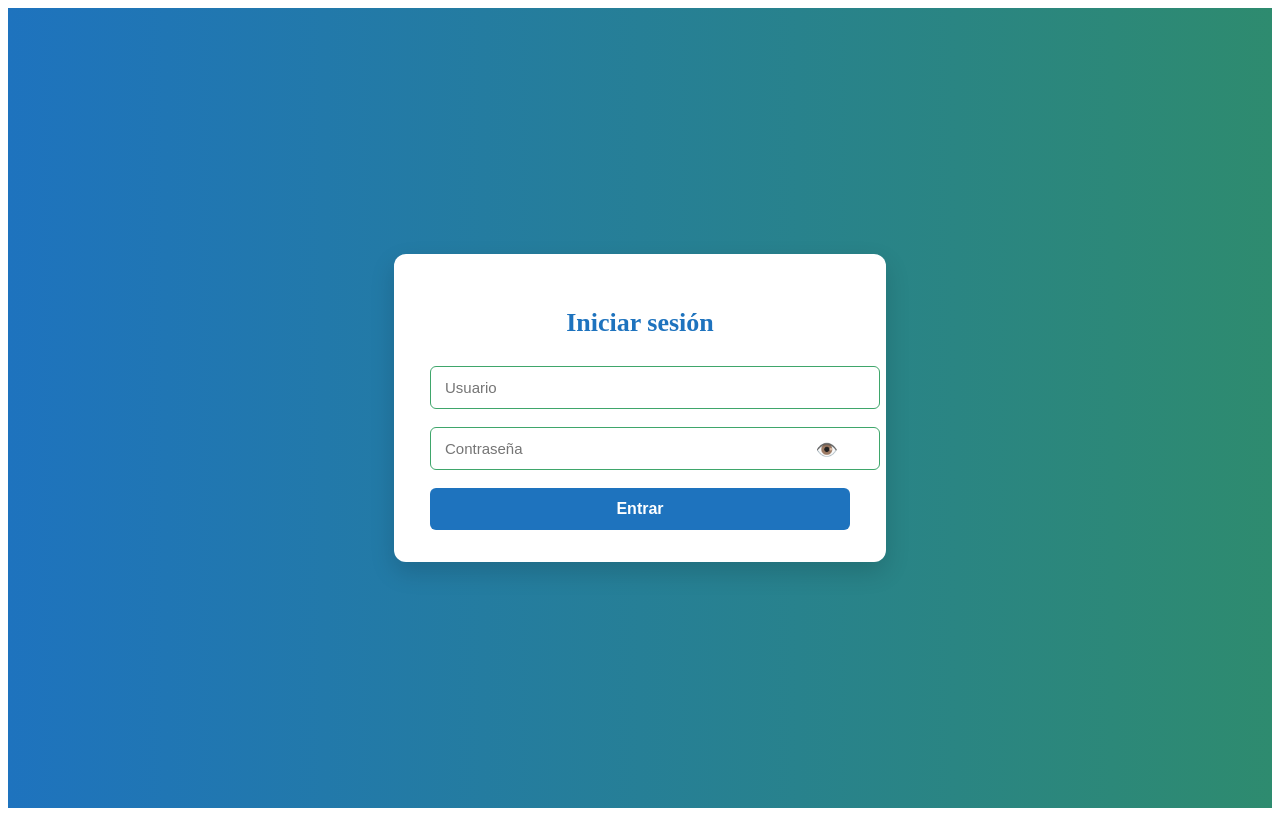
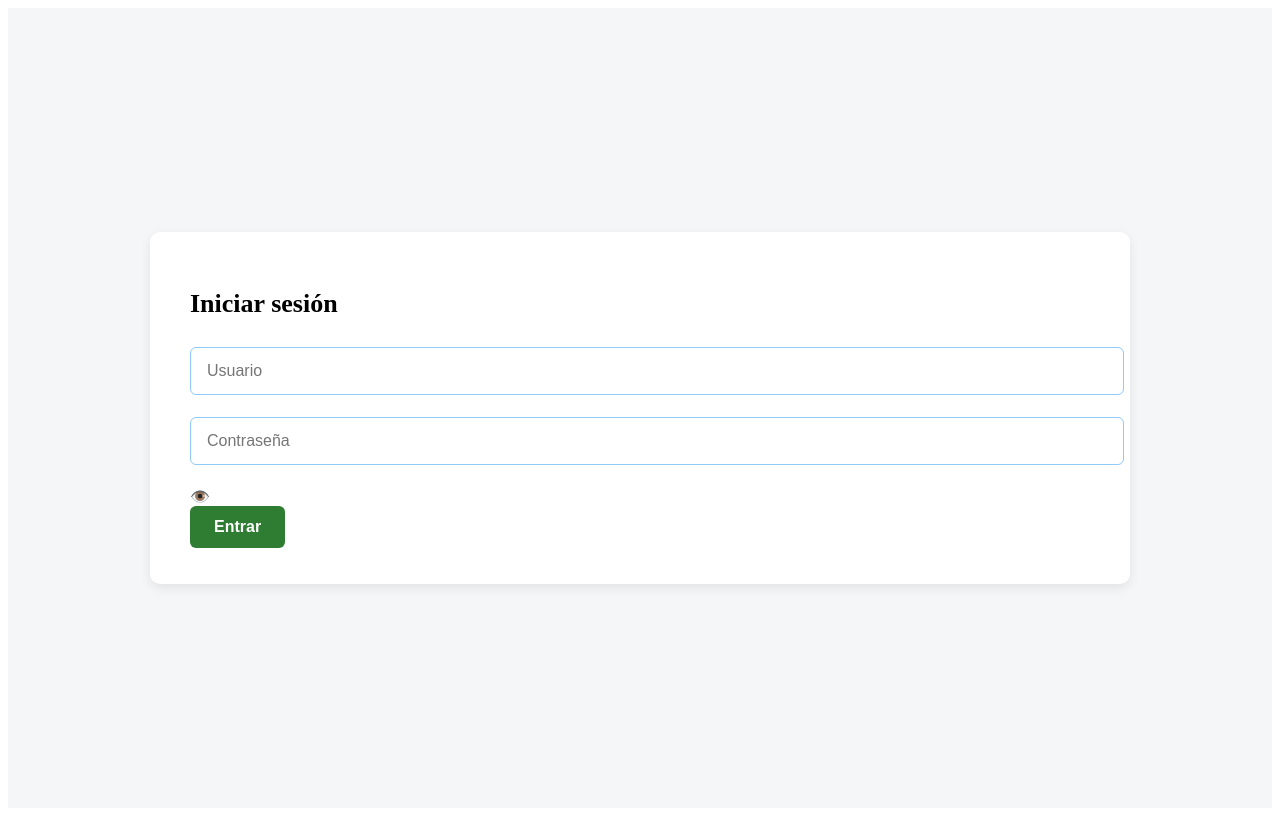
Before and after one commit to wandres2357-commits/sistemadegestioncitasmedicas, a React (Vite) app: page / in a window 1280 px wide. Both pictures are taken after a click on the button "Iniciar sesión". Built offline with nearby package versions, Linux system fonts and the light colour scheme.

Commit message:
ajuste diseño login corporativo

```diff
--- a/src/login.css
+++ b/src/login.css
@@ -1,112 +1,78 @@
-/* Fondo*/
+/* Contenedor general */
 .login-container {
   min-height: 100vh;
   display: flex;
   justify-content: center;
   align-items: center;
-  background: linear-gradient(90deg, #1e73be, #2e8b6f);
+  background: #f4f6f8; /* mismo fondo del sistema */
 }
 
-/* Card */
+/* Card principal */
 .login-card {
-  width: 420px;
+  width: 100%;
+  max-width: 900px;
   background: #ffffff;
-  padding: 32px 36px;
-  border-radius: 12px;
-  box-shadow: 0 10px 25px rgba(0,0,0,0.15);
-  animation: fadeIn 0.6s ease;
+  padding: 36px 40px;
+  border-radius: 10px;
+  box-shadow: 0 4px 12px rgba(0,0,0,0.08);
 }
 
-/* Título */
+/* Título (igual jerarquía) */
 .login-card h2 {
-  text-align: center;
-  color: #1e73be;
+  font-size: 26px;
+  font-weight: 600;
+  color: #000;
   margin-bottom: 28px;
-  font-size: 26px;
 }
 
 /* Inputs */
 .login-card input {
   width: 100%;
-  padding: 12px 14px;
-  margin-bottom: 18px;
+  padding: 14px 16px;
+  margin-bottom: 22px;
   border-radius: 6px;
-  border: 1.8px solid #3fa66b;
-  font-size: 15px;
-  outline: none;
+  border: 1.5px solid #90caf9;
+  font-size: 16px;
 }
 
 .login-card input:focus {
-  border-color: #1e73be;
+  outline: none;
+  border-color: #1976d2;
 }
 
-/* Password eye */
-.password-wrapper {
-  position: relative;
-}
-
-.password-wrapper span {
-  position: absolute;
-  right: 12px;
-  top: 12px;
-  cursor: pointer;
-  font-size: 18px;
-}
-
-/* Botón */
+/* Botón (MISMO estilo verde) */
 .login-card button {
-  width: 100%;
-  padding: 12px;
+  padding: 12px 24px;
   border: none;
   border-radius: 6px;
-  background: #1e73be;
-  color: #ffffff;
+  background: #2e7d32;
+  color: #fff;
   font-size: 16px;
   font-weight: 600;
   cursor: pointer;
-  transition: background 0.2s ease;
 }
 
 .login-card button:hover {
-  background: #155a96;
-}
-
-.login-card button:disabled {
-  background: #8bb7e0;
-  cursor: not-allowed;
+  background: #256628;
 }
 
 /* Error */
 .error {
   color: #d32f2f;
-  text-align: center;
-  font-size: 14px;
-  margin-bottom: 10px;
+  margin-bottom: 16px;
 }
 
 /* Spinner */
 .spinner {
-  margin: 16px auto 0;
-  width: 26px;
-  height: 26px;
-  border: 3px solid #cfd8dc;
-  border-top: 3px solid #1e73be;
+  margin-top: 16px;
+  width: 24px;
+  height: 24px;
+  border: 3px solid #ccc;
+  border-top: 3px solid #1976d2;
   border-radius: 50%;
   animation: spin 1s linear infinite;
 }
 
-/* Animaciones */
 @keyframes spin {
   to { transform: rotate(360deg); }
 }
-
-@keyframes fadeIn {
-  from {
-    opacity: 0;
-    transform: translateY(16px);
-  }
-  to {
-    opacity: 1;
-    transform: translateY(0);
-  }
-}
```
